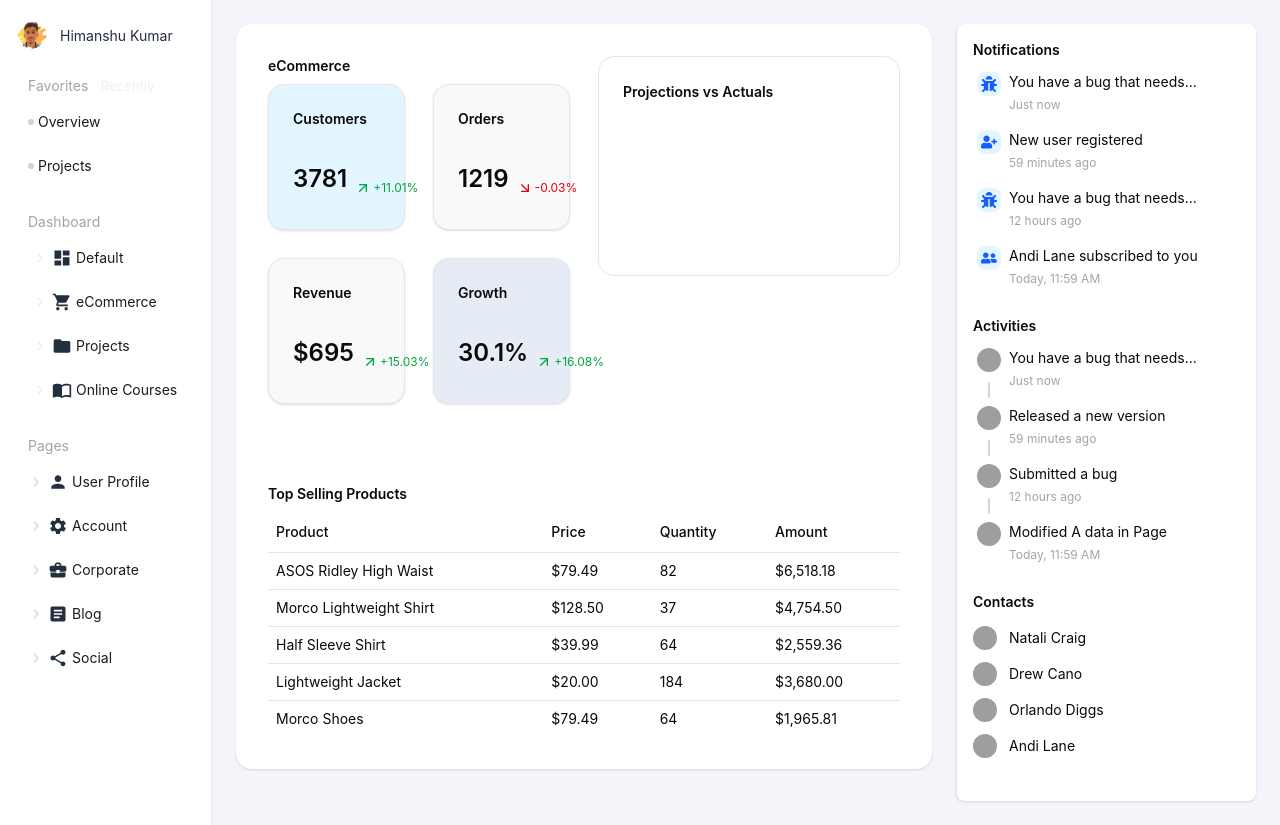
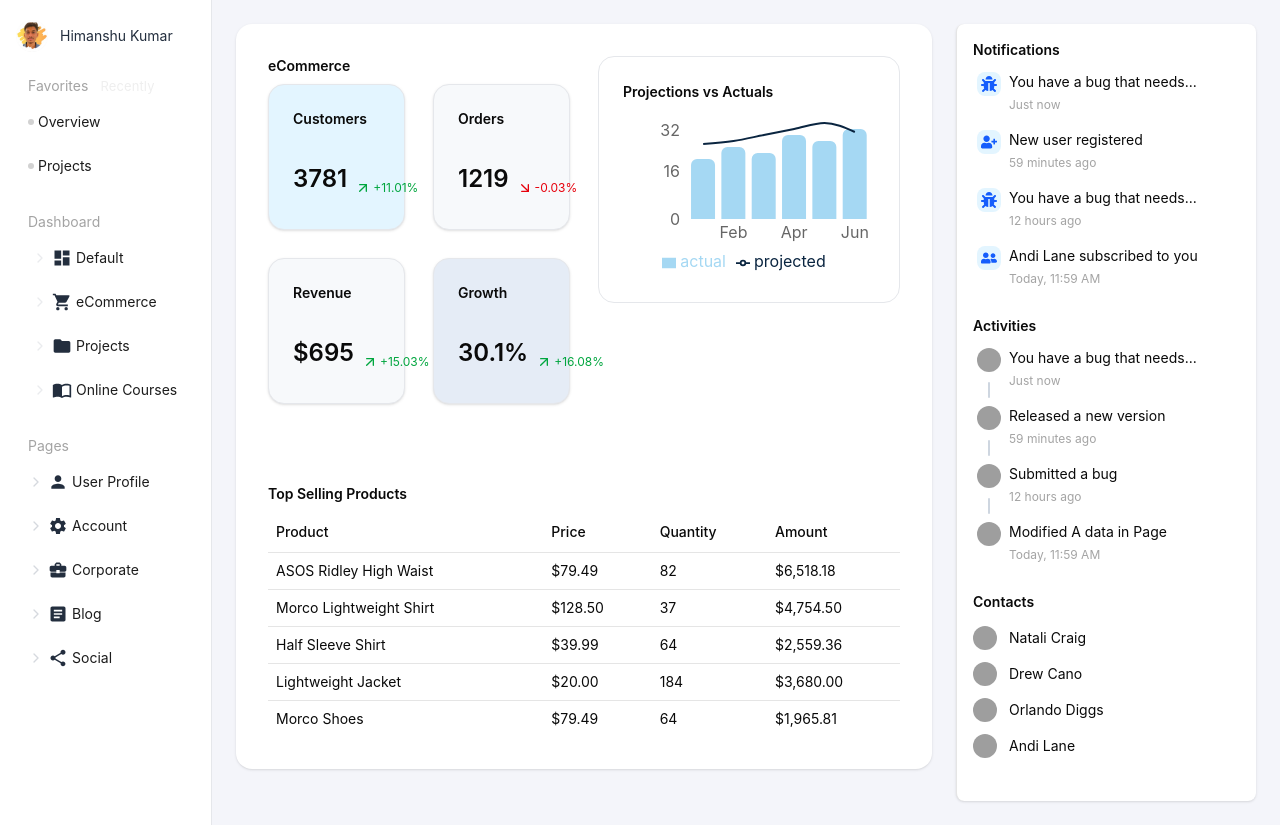
Before and after one commit to himanshu-mishu/juspay-ui-dashboard-assignment, a React (Vite) app: page / in a window 1280 px wide. Built offline with nearby package versions, Linux system fonts and the light colour scheme; grey boxes are pictures that could not be loaded.

Commit message:
feat: add  projection vs actual graph

```diff
--- a/package.json
+++ b/package.json
@@ -18,6 +18,7 @@
     "react": "^19.2.0",
     "react-dom": "^19.2.0",
     "react-icons": "^5.5.0",
+    "recharts": "^3.4.1",
     "tailwind-merge": "^3.4.0"
   },
   "devDependencies": {
--- a/src/App.jsx
+++ b/src/App.jsx
@@ -4,6 +4,7 @@ import NotificationList from "./components/notifications/NotificationList.jsx";
 import ActivityList from "./components/notifications/ActivityList.jsx";
 import ContactList from "./components/notifications/ContactList.jsx";
 import KPICards from "./components/dashboard/KPICards";
+import ProjectionsGraph from "./components/dashboard/ProjectionsGraph.jsx";
 
 function App() {
   return (
@@ -12,7 +13,7 @@ function App() {
         {/* Main dashboard content */}
         <div className="flex-1">
           <div className="bg-white rounded-2xl p-8 mb-8 shadow-sm">
-            <div className="flex gap-7 mb-10">
+            <div className="flex gap-7 mb-10 items-start">
               {/* KPI Cards left */}
               <div className="w-1/2">
                 <h2 className="text-sm font-semibold mb-2">eCommerce</h2>
@@ -20,10 +21,7 @@ function App() {
               </div>
               {/* Chart right */}
               <div className="w-1/2">
-                <div className="bg-white border border-[#e5e7eb] rounded-2xl p-6 min-h-[220px]">
-                  <span className="font-inter text-[14px] font-semibold mb-4 block">Projections vs Actuals</span>
-                  {/* Add chart here */}
-                </div>
+                <ProjectionsGraph />
               </div>
             </div>
             <TopSellingTable />
--- a/src/components/dashboard/KPICards.jsx
+++ b/src/components/dashboard/KPICards.jsx
@@ -2,6 +2,7 @@ import { Card } from "@/components/ui/card";
 import { ArrowUpRight, ArrowDownRight } from "lucide-react";
 import { kpiData } from "../../data/kpiData";
 
+// Dynamic card backgrounds
 const cardBg = {
   Customers: "bg-[#E3F5FF]",
   Orders: "bg-[#F7F9FB]",
@@ -20,6 +21,7 @@ function KPICard({ title, value, change, positive }) {
   const bg = cardBg[title];
   return (
     <Card className={`${bg} ${borderClass} p-6 flex flex-col justify-between min-h-[120px]`}>
+      {/* Title */}
       <span className="font-inter font-semibold text-[14px] leading-5 mb-2">{title}</span>
       <div className="flex items-end gap-2 mb-2">
         <span className="font-inter font-semibold text-[24px] leading-9">
--- /dev/null
+++ b/src/components/dashboard/ProjectionsGraph.jsx
@@ -0,0 +1,20 @@
+import { BarChart, Bar, XAxis, YAxis, Tooltip, ResponsiveContainer, Line, Legend } from "recharts";
+import { projectionsData } from "../../data/projectionsData";
+
+export default function ProjectionsGraph() {
+  return (
+    <div className="bg-white border border-[#e5e7eb] rounded-2xl p-6 min-h-[220px] flex flex-col">
+      <span className="font-inter text-[14px] font-semibold mb-4">Projections vs Actuals</span>
+      <ResponsiveContainer width="100%" height={160}>
+        <BarChart data={projectionsData}>
+          <XAxis dataKey="month" axisLine={false} tickLine={false} />
+          <YAxis axisLine={false} tickLine={false} />
+          <Tooltip />
+          <Legend />
+          <Bar dataKey="actual" fill="#A5D8F3" radius={[6,6,0,0]} name="actual" />
+          <Line type="monotone" dataKey="projected" stroke="#0A2540" strokeWidth={2} dot={false} name="projected" />
+        </BarChart>
+      </ResponsiveContainer>
+    </div>
+  );
+}
--- /dev/null
+++ b/src/data/projectionsData.js
@@ -0,0 +1,8 @@
+export const projectionsData = [
+  { month: "Jan", actual: 20, projected: 25 },
+  { month: "Feb", actual: 24, projected: 26 },
+  { month: "Mar", actual: 22, projected: 28 },
+  { month: "Apr", actual: 28, projected: 30 },
+  { month: "May", actual: 26, projected: 32 },
+  { month: "Jun", actual: 30, projected: 29 },
+];
```
Also changed, not shown: 1 other file (tests, documents, lock files or other folders).
